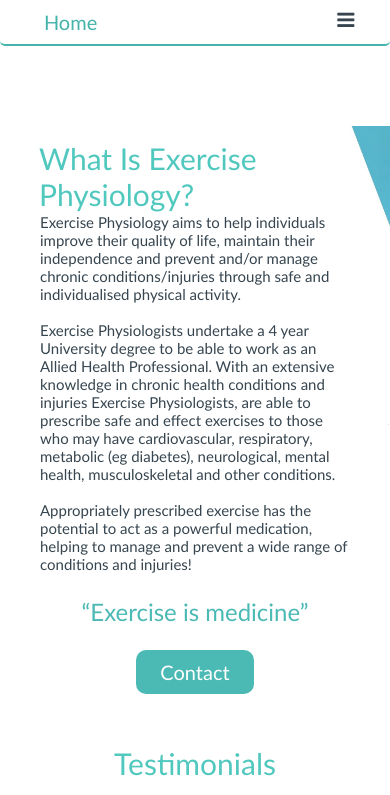
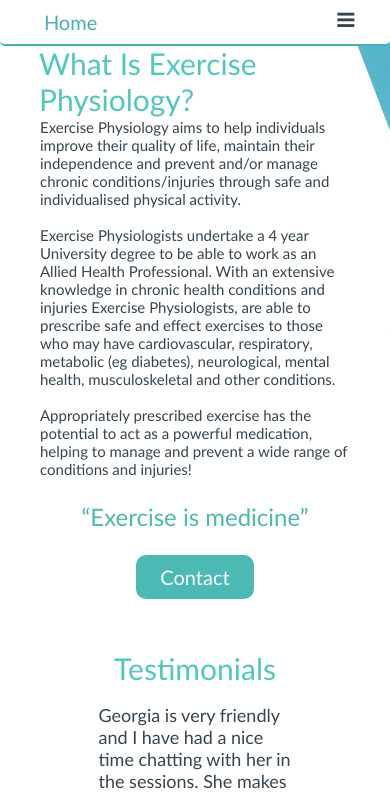
Before and after one commit to TryfanEvans/Exercise-Perks, a plain HTML site: page index.html in a window 390 px wide. Shown: the top 795 px of the page. Drawn offline with Linux system fonts and the light colour scheme.

Commit message:
Update style.css

```diff
--- a/style.css
+++ b/style.css
@@ -627,7 +627,7 @@ font-size:10px;
 
 	 margin:1rem;
 	 margin-right:2rem;
-	}.wedge{margin:3rem;}
+	}.wedge{height:3rem;}
   .nav
 {position:fixed;padding:0;}
 
```
